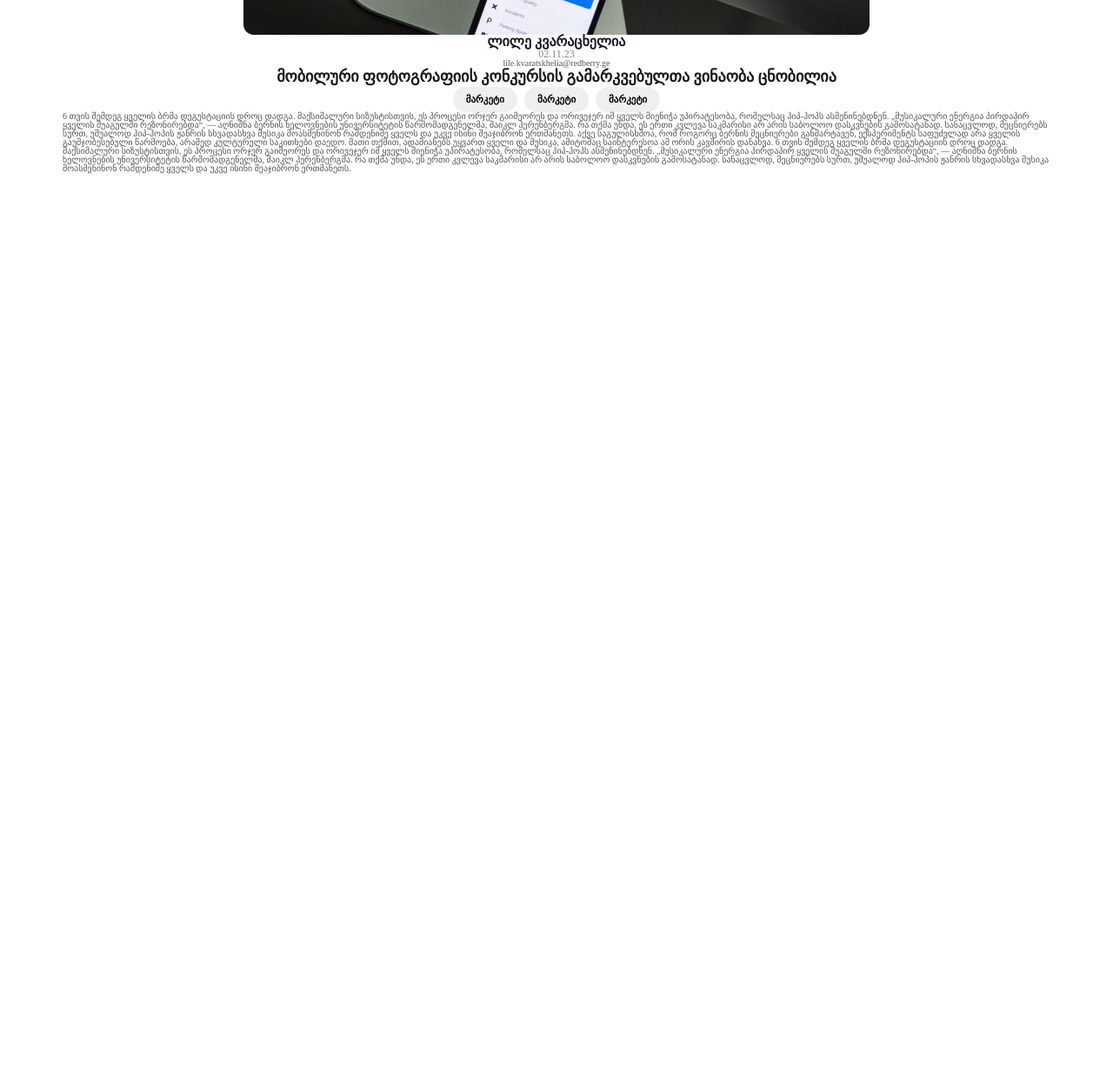
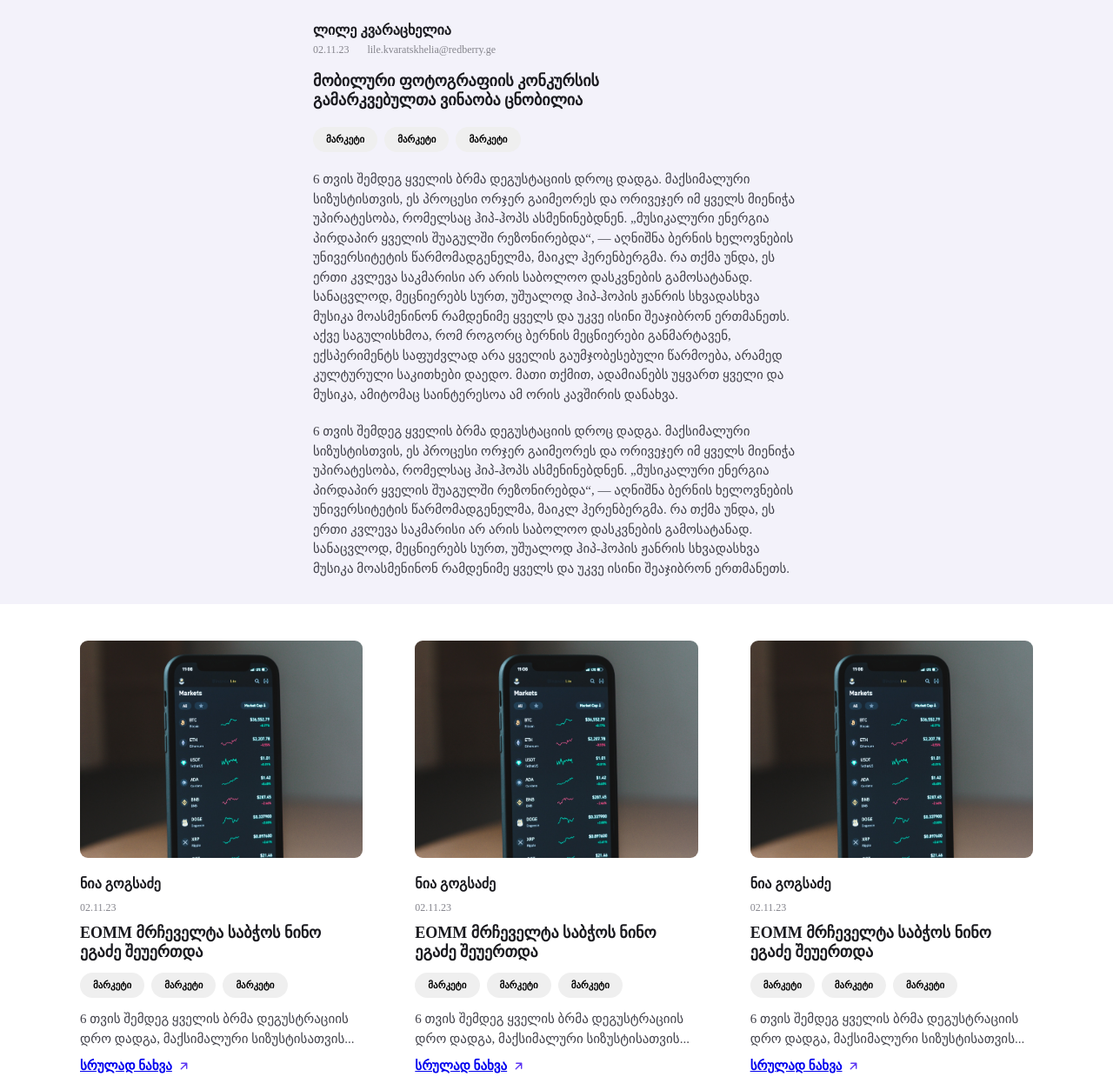
Before and after one commit to tako1812/redberry-project, a plain HTML site: page pages/blogDetail.html in a window 1280 px wide. Shown: the part 402-1656 px from the top of the page at 87% size. Before the commit the page ends 800 px from the top, so only its background shows below. Drawn offline with nearby package versions, Linux system fonts and the light colour scheme.

Commit message:
initial commit

```diff
--- a/pages/blogDetail.html
+++ b/pages/blogDetail.html
@@ -21,26 +21,93 @@
             <section class="section-hero">
                 <div class="container detail-container">
                     <img class="img-detail"src="../assets/detail-img.png" alt="image about blog content">
+                    <div class="detail-description">
+                        <div>
                             <p class="author">ლილე კვარაცხელია</p>
+                            <div class="publ-author-div">
                                 <p class="publish-time">02.11.23</p>
                                 <p class="author-email">lile.kvaratskhelia@redberry.ge</p>
-                <h2 class="heading-blog">მობილური ფოტოგრაფიის კონკურსის გამარკვებულთა ვინაობა ცნობილია</h2>
+                            </div>
+                        </div>
+                        <h2 class="heading-blog">მობილური ფოტოგრაფიის კონკურსის <br>გამარკვებულთა ვინაობა ცნობილია</h2>
                         <div class="blog-categorie">
                             <button class="categorie">მარკეტი</button>
                             <button class="categorie">მარკეტი</button>
                             <button class="categorie">მარკეტი</button>
                         </div>
-                <p> 6 თვის შემდეგ ყველის ბრმა დეგუსტაციის დროც დადგა. მაქსიმალური სიზუსტისთვის, ეს პროცესი ორჯერ გაიმეორეს და ორივეჯერ იმ ყველს მიენიჭა უპირატესობა, რომელსაც ჰიპ-ჰოპს ასმენინებდნენ. „მუსიკალური ენერგია პირდაპირ ყველის შუაგულში რეზონირებდა“, — აღნიშნა ბერნის ხელოვნების უნივერსიტეტის წარმომადგენელმა, მაიკლ ჰერენბერგმა. რა თქმა უნდა, ეს ერთი კვლევა საკმარისი არ არის საბოლოო დასკვნების გამოსატანად. სანაცვლოდ, მეცნიერებს სურთ, უშუალოდ ჰიპ-ჰოპის ჟანრის სხვადასხვა მუსიკა მოასმენინონ რამდენიმე ყველს და უკვე ისინი შეაჯიბრონ ერთმანეთს. აქვე საგულისხმოა, რომ როგორც ბერნის მეცნიერები განმარტავენ, ექსპერიმენტს საფუძვლად არა ყველის გაუმჯობესებული წარმოება, არამედ კულტურული საკითხები დაედო. მათი თქმით, ადამიანებს უყვართ ყველი და მუსიკა, ამიტომაც საინტერესოა ამ ორის კავშირის დანახვა.
-
-                6 თვის შემდეგ ყველის ბრმა დეგუსტაციის დროც დადგა. მაქსიმალური სიზუსტისთვის, ეს პროცესი ორჯერ გაიმეორეს და ორივეჯერ იმ ყველს მიენიჭა უპირატესობა, რომელსაც ჰიპ-ჰოპს ასმენინებდნენ. „მუსიკალური ენერგია პირდაპირ ყველის შუაგულში რეზონირებდა“, — აღნიშნა ბერნის ხელოვნების უნივერსიტეტის წარმომადგენელმა, მაიკლ ჰერენბერგმა. რა თქმა უნდა, ეს ერთი კვლევა საკმარისი არ არის საბოლოო დასკვნების გამოსატანად. სანაცვლოდ, მეცნიერებს სურთ, უშუალოდ ჰიპ-ჰოპის ჟანრის სხვადასხვა მუსიკა მოასმენინონ რამდენიმე ყველს და უკვე ისინი შეაჯიბრონ ერთმანეთს.
+                        <p class="blog-description"> 6 თვის შემდეგ ყველის ბრმა დეგუსტაციის დროც დადგა. მაქსიმალური სიზუსტისთვის, ეს პროცესი ორჯერ გაიმეორეს და ორივეჯერ იმ ყველს მიენიჭა უპირატესობა, რომელსაც ჰიპ-ჰოპს ასმენინებდნენ. „მუსიკალური ენერგია პირდაპირ ყველის შუაგულში რეზონირებდა“, — აღნიშნა ბერნის ხელოვნების უნივერსიტეტის წარმომადგენელმა, მაიკლ ჰერენბერგმა. რა თქმა უნდა, ეს ერთი კვლევა საკმარისი არ არის საბოლოო დასკვნების გამოსატანად. სანაცვლოდ, მეცნიერებს სურთ, უშუალოდ ჰიპ-ჰოპის ჟანრის სხვადასხვა მუსიკა მოასმენინონ რამდენიმე ყველს და უკვე ისინი შეაჯიბრონ ერთმანეთს. აქვე საგულისხმოა, რომ როგორც ბერნის მეცნიერები განმარტავენ, ექსპერიმენტს საფუძვლად არა ყველის გაუმჯობესებული წარმოება, არამედ კულტურული საკითხები დაედო. მათი თქმით, ადამიანებს უყვართ ყველი და მუსიკა, ამიტომაც საინტერესოა ამ ორის კავშირის დანახვა.
                         </p>
+                        <p class="blog-description">6 თვის შემდეგ ყველის ბრმა დეგუსტაციის დროც დადგა. მაქსიმალური სიზუსტისთვის, ეს პროცესი ორჯერ გაიმეორეს და ორივეჯერ იმ ყველს მიენიჭა უპირატესობა, რომელსაც ჰიპ-ჰოპს ასმენინებდნენ. „მუსიკალური ენერგია პირდაპირ ყველის შუაგულში რეზონირებდა“, — აღნიშნა ბერნის ხელოვნების უნივერსიტეტის წარმომადგენელმა, მაიკლ ჰერენბერგმა. რა თქმა უნდა, ეს ერთი კვლევა საკმარისი არ არის საბოლოო დასკვნების გამოსატანად. სანაცვლოდ, მეცნიერებს სურთ, უშუალოდ ჰიპ-ჰოპის ჟანრის სხვადასხვა მუსიკა მოასმენინონ რამდენიმე ყველს და უკვე ისინი შეაჯიბრონ ერთმანეთს.</p>
+                    </div>
                 </div>
             </section>
-            <section class="">
+            <section class="section-blogs same-content">
+                <div>
 
+                </div>
+                <div class="container-blogs container">
+                    <figure class="blog">
+                        <img class="blog-img"src="../assets/blog-img.jpg" alt="Blog image"/>
+                        <div class="blogs-content">
+                            <p class="author">ნია გოგსაძე</p>
+                            <p class="publish-time">02.11.23</p>
+                            <h2 class="heading-blog">EOMM მრჩეველტა საბჭოს ნინო ეგაძე შეუერთდა</h2>
+                            <div class="blog-categorie">
+                                <button class="categorie">მარკეტი</button>
+                                <button class="categorie">მარკეტი</button>
+                                <button class="categorie">მარკეტი</button>
+                            </div>
+                            <p class="blog-description">6 თვის შემდეგ ყველის ბრმა დეგუსტრაციის დრო დადგა, მაქსიმალური სიზუსტისათვის...
+                            </p>
+                            <div class="link-detail">
+                                <a href="#">სრულად ნახვა</a>
+                                <ion-icon class="link-icon" name="arrow-back-outline"></ion-icon>
+                            </div>
+                    </figure>
+
+                    <figure class="blog">
+                        <img class="blog-img"src="../assets/blog-img.jpg" alt="Blog image"/>
+                        <div class="blogs-content">
+                            <p class="author">ნია გოგსაძე</p>
+                            <p class="publish-time">02.11.23</p>
+                            <h2 class="heading-blog">EOMM მრჩეველტა საბჭოს ნინო ეგაძე შეუერთდა</h2>
+                            <div class="blog-categorie">
+                                <button class="categorie">მარკეტი</button>
+                                <button class="categorie">მარკეტი</button>
+                                <button class="categorie">მარკეტი</button>
+                            </div>
+                            <p class="blog-description">6 თვის შემდეგ ყველის ბრმა დეგუსტრაციის დრო დადგა, მაქსიმალური სიზუსტისათვის...
+                            </p>
+                            <div class="link-detail">
+                                <a href="#">სრულად ნახვა</a>
+                                <ion-icon class="link-icon" name="arrow-back-outline"></ion-icon>
+                            </div>
+                    </figure>
+                    <figure class="blog">
+                        <img class="blog-img"src="../assets/blog-img.jpg" alt="Blog image"/>
+                        <div class="blogs-content">
+                            <p class="author">ნია გოგსაძე</p>
+                            <p class="publish-time">02.11.23</p>
+                            <h2 class="heading-blog">EOMM მრჩეველტა საბჭოს ნინო ეგაძე შეუერთდა</h2>
+                            <div class="blog-categorie">
+                                <button class="categorie">მარკეტი</button>
+                                <button class="categorie">მარკეტი</button>
+                                <button class="categorie">მარკეტი</button>
+                            </div>
+                            <p class="blog-description">6 თვის შემდეგ ყველის ბრმა დეგუსტრაციის დრო დადგა, მაქსიმალური სიზუსტისათვის...
+                            </p>
+                            <div class="link-detail">
+                                <a href="#">სრულად ნახვა</a>
+                                <ion-icon class="link-icon"name="arrow-back-outline"></ion-icon>
+                            </div>
+                    </figure>
+                </div>
             </section>
+
         </main>
-
+        <!--   for icon instalation-->
+        <script type="module" src="https://unpkg.com/ionicons@7.1.0/dist/ionicons/ionicons.esm.js"></script>
+        <script nomodule src="https://unpkg.com/ionicons@7.1.0/dist/ionicons/ionicons.js"></script>
 
 
     </body>
--- a/style/blog.css
+++ b/style/blog.css
@@ -1,6 +1,42 @@
+
+.section-hero{
+    background-color: #F3F2FA;
+    padding:3rem 0;
+}
+
+
 .detail-container {
     display:grid;
     grid-template-columns: 1fr;
     justify-items: center;
     align-items: center;         /*ამ ორმა გააცენტა სურათი grid უჯრაში | * | */
+    gap: 3rem;
+
+    padding: 0 20rem;
 }
+.detail-description{
+    width: 70%;
+
+    display:flex;
+    flex-direction: column;
+    gap:2rem;
+}
+.img-detail{
+    width:70%;
+}
+.publ-author-div{
+    display:flex;
+    justify-content: space-between;
+
+    padding-right: 35rem;
+    margin-top: 0.8rem;;
+}
+.author-email{
+    font-size:1.2rem;
+    font-weight: 400;
+    color:#85858D;
+
+}
+.blog-text {
+    text-align:start;
+}
```
Also changed, not shown: index.html (+1 -0 lines). Lines whose indentation alone changed are shown as unchanged.
